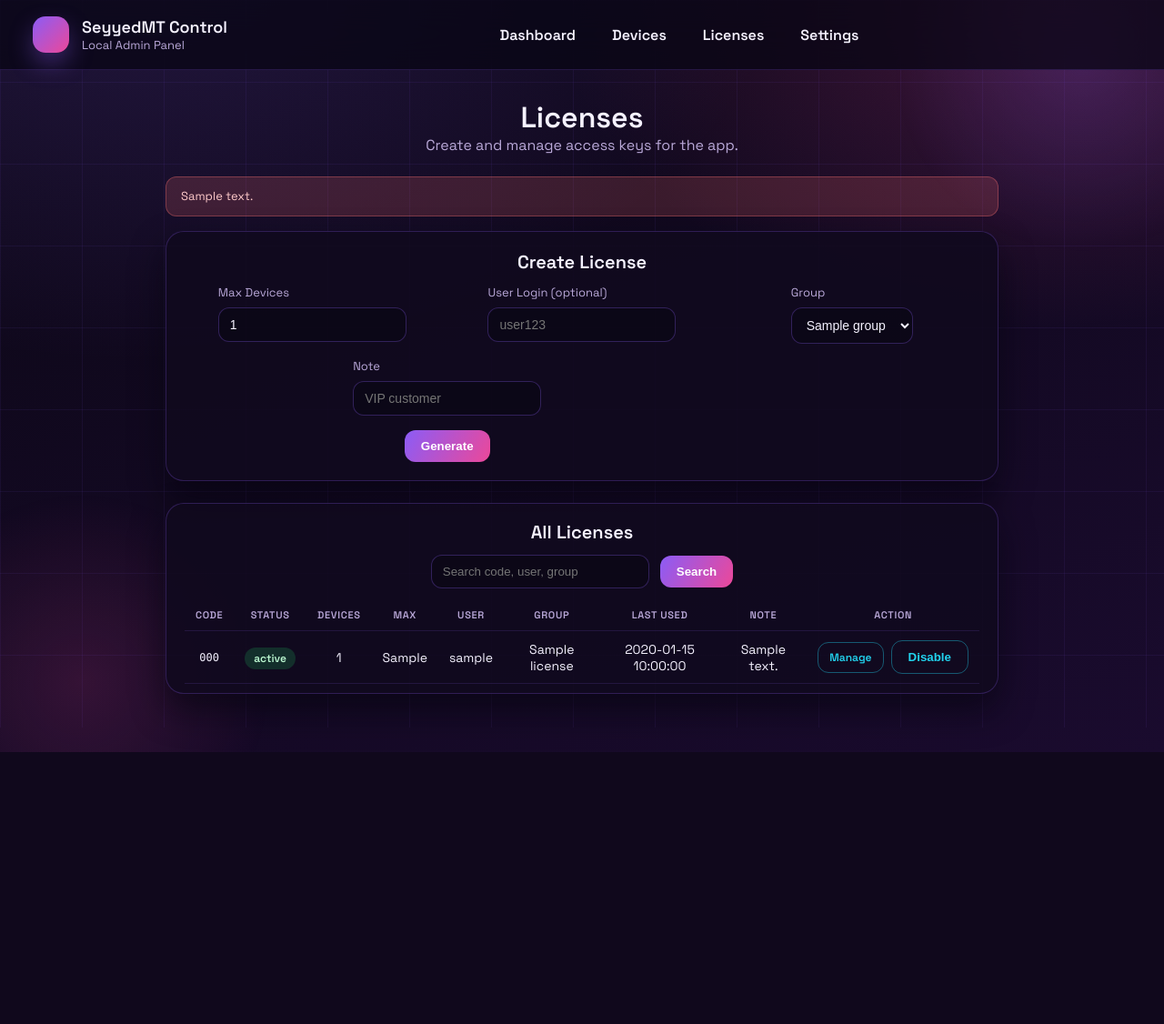
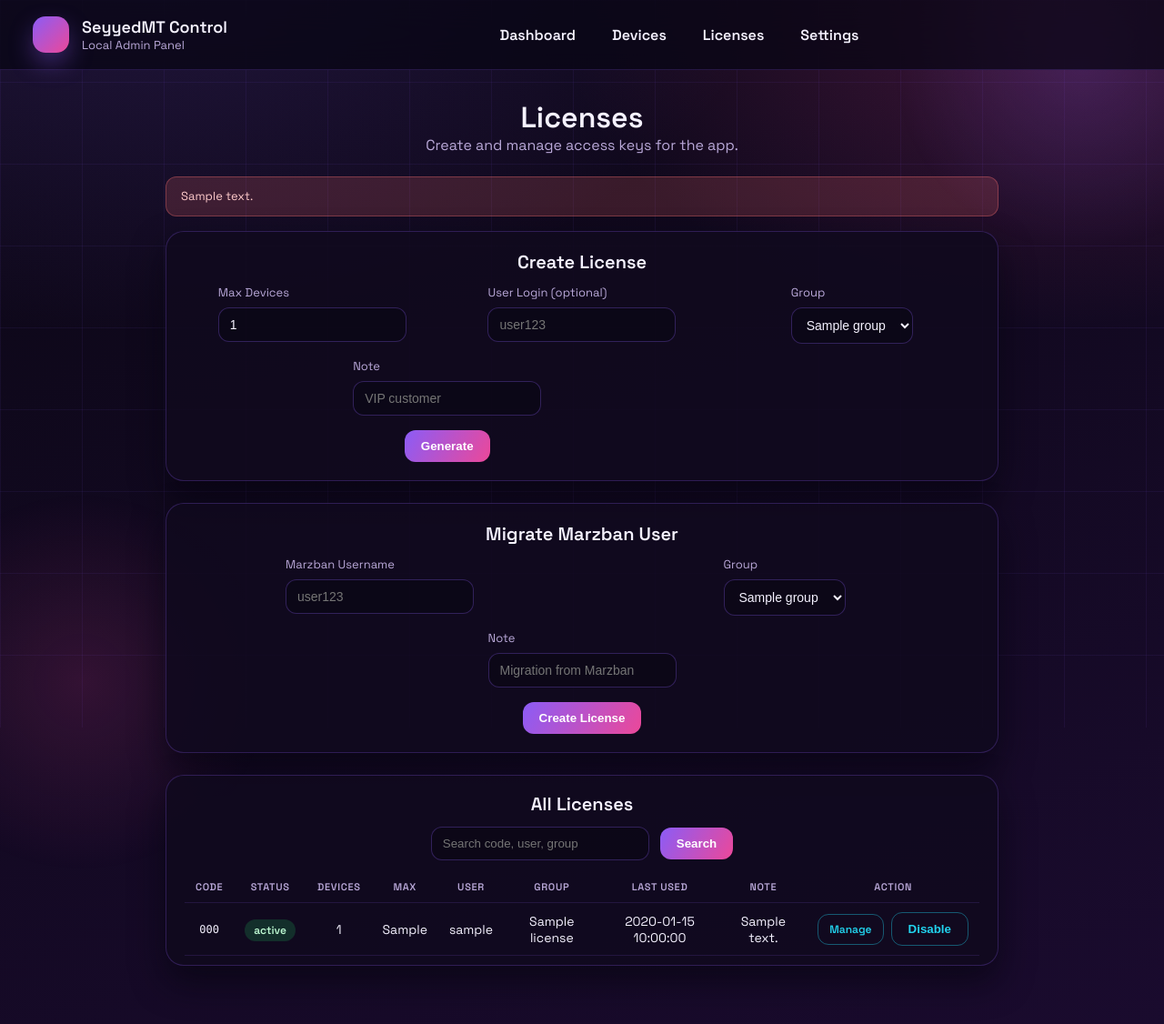
Before and after one commit to seyyed1332/apps, a FastAPI app: template app/templates/licenses.html in a window 1280 px wide. Shown: the whole page at 91% size. Before the commit the page ends 827 px from the top, so only its background shows below. Run offline with FastAPI, Linux system fonts and the light colour scheme; the template is opened without the code that fills it: most values are stand-ins (such as "Sample title", 1, 10 or a date in 2020).

```diff
--- a/app/main.py
+++ b/app/main.py
@@ -49,6 +49,7 @@ DEFAULT_SETTINGS = {
     "marzban_last_status": "",
     "marzban_last_message": "",
     "marzban_inbounds_cache": "",
+    "allow_free_signup": os.getenv("ALLOW_FREE_SIGNUP", "true"),
 }
 
 NUMERIC_SETTING_KEYS = {
@@ -56,6 +57,12 @@ NUMERIC_SETTING_KEYS = {
     "default_data_limit_gb": 0,
     "default_expire_days": 0,
 }
+
+
+def parse_bool(value: Optional[str], default: bool = False) -> bool:
+    if value is None:
+        return default
+    return str(value).strip().lower() in {"1", "true", "yes", "on"}
 
 MARZBAN_PROTOCOLS = {"vmess", "vless", "trojan", "shadowsocks"}
 
@@ -715,6 +722,69 @@ def create_license(
     return RedirectResponse(url="/licenses", status_code=303)
 
 
+@app.post("/licenses/migrate")
+def migrate_license(
+    marzban_username: str = Form(""),
+    group_name: str = Form(""),
+    note: str = Form(""),
+    _: str = Depends(require_admin),
+):
+    marzban_username = marzban_username.strip()
+    if not marzban_username:
+        params = urllib.parse.urlencode({"marzban": "fail", "message": "Username required."})
+        return RedirectResponse(url=f"/licenses?{params}", status_code=303)
+
+    with get_db() as conn:
+        existing = conn.execute(
+            "SELECT code FROM licenses WHERE marzban_username = ?",
+            (marzban_username,),
+        ).fetchone()
+        if existing:
+            params = urllib.parse.urlencode(
+                {"marzban": "ok", "message": "License already exists for this user."}
+            )
+            return RedirectResponse(url=f"/licenses?{params}", status_code=303)
+
+    settings_data = get_settings()
+    user_payload, error = marzban_get_user(settings_data, marzban_username)
+    if error or not user_payload:
+        message = error or "User not found in Marzban."
+        params = urllib.parse.urlencode({"marzban": "fail", "message": message})
+        return RedirectResponse(url=f"/licenses?{params}", status_code=303)
+
+    groups = get_groups()
+    group_names = {group["name"] for group in groups}
+    default_group = get_default_group_name(groups)
+    if group_name not in group_names:
+        group_name = default_group
+    group_row = next((group for group in groups if group["name"] == group_name), None)
+    allowed_inbounds = group_row.get("allowed_inbounds", "") if group_row else ""
+
+    max_devices = int(settings_data.get("default_max_devices", "1") or 1)
+    code = generate_license_code()
+    with get_db() as conn:
+        conn.execute(
+            "INSERT INTO licenses (code, status, max_devices, created_at, note, marzban_username, group_name, allowed_inbounds) "
+            "VALUES (?, ?, ?, ?, ?, ?, ?, ?)",
+            (
+                code,
+                "active",
+                max_devices,
+                now_iso(),
+                note.strip(),
+                marzban_username,
+                group_name,
+                allowed_inbounds,
+            ),
+        )
+        conn.commit()
+
+    params = urllib.parse.urlencode(
+        {"marzban": "ok", "message": f"License created for {marzban_username}."}
+    )
+    return RedirectResponse(url=f"/licenses?{params}", status_code=303)
+
+
 @app.post("/licenses/{code}/toggle")
 def toggle_license(code: str, _: str = Depends(require_admin)):
     license_row = get_license(code)
@@ -831,6 +901,7 @@ def settings(request: Request, _: str = Depends(require_admin)):
             "request": request,
             "title": APP_TITLE,
             "settings": settings_data,
+            "allow_free_signup": parse_bool(settings_data.get("allow_free_signup"), True),
             "fields": SETTINGS_FIELDS,
             "marzban_status": marzban_status,
             "marzban_message": marzban_message,
@@ -934,6 +1005,14 @@ async def save_settings(request: Request, _: str = Depends(require_admin)):
         value = form.get(key, "")
         settings_data[key] = str(value)
     update_settings(settings_data)
+    return RedirectResponse(url="/settings", status_code=303)
+
+
+@app.post("/settings/features")
+async def save_feature_settings(request: Request, _: str = Depends(require_admin)):
+    form = await request.form()
+    allow_free_signup = "true" if form.get("allow_free_signup") == "on" else "false"
+    set_app_setting("allow_free_signup", allow_free_signup)
     return RedirectResponse(url="/settings", status_code=303)
 
 
@@ -1076,6 +1155,9 @@ def license_subscription(code: str, request: Request):
 @app.post("/api/license/free")
 def create_free_license(payload: FreeSignup, request: Request):
     require_app_token(request)
+    settings_data = get_settings()
+    if not parse_bool(settings_data.get("allow_free_signup"), True):
+        return JSONResponse(status_code=403, content={"status": "error", "message": "Free signup disabled."})
     username = payload.username.strip()
     if not username:
         raise HTTPException(status_code=400, detail="Username required")
@@ -1094,7 +1176,6 @@ def create_free_license(payload: FreeSignup, request: Request):
                 "group": row.get("group_name") or "free",
             }
 
-    settings_data = get_settings()
     groups = get_groups()
     free_group = next(
         (g for g in groups if str(g.get("name") or "").lower() == "free"),
@@ -1164,5 +1245,6 @@ def public_settings():
             if item.strip()
         ],
         "user_prefix": settings_data.get("user_prefix", "app_"),
+        "allow_free_signup": parse_bool(settings_data.get("allow_free_signup"), True),
     }
     return payload
--- a/app/templates/licenses.html
+++ b/app/templates/licenses.html
@@ -41,6 +41,35 @@
     </label>
     <div class="form-actions">
       <button type="submit">Generate</button>
+    </div>
+  </form>
+</section>
+
+<section class="card form-card">
+  <div class="card-head centered">
+    <h2>Migrate Marzban User</h2>
+  </div>
+  <form class="form-grid centered" method="post" action="/licenses/migrate">
+    <label>
+      <span>Marzban Username</span>
+      <input type="text" name="marzban_username" placeholder="user123" />
+    </label>
+    <label>
+      <span>Group</span>
+      <select name="group_name">
+        {% for group in groups %}
+        <option value="{{ group.name }}" {% if group.name == default_group %}selected{% endif %}>
+          {{ group.name }}
+        </option>
+        {% endfor %}
+      </select>
+    </label>
+    <label class="span-2">
+      <span>Note</span>
+      <input type="text" name="note" placeholder="Migration from Marzban" />
+    </label>
+    <div class="form-actions">
+      <button type="submit">Create License</button>
     </div>
   </form>
 </section>
```
Also changed, not shown: app/templates/settings.html (+15 -0 lines), README.md, 1 other file.
